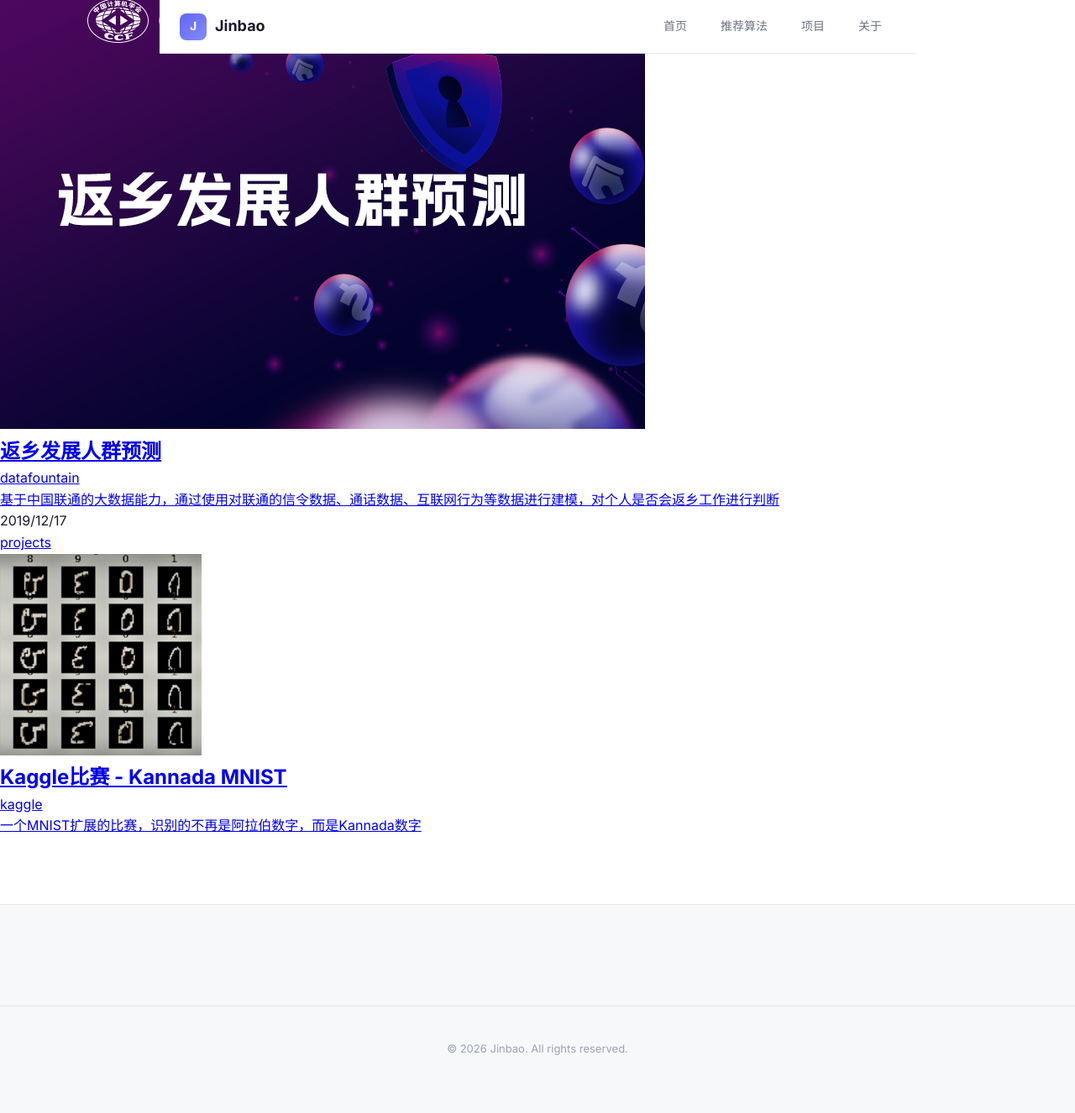
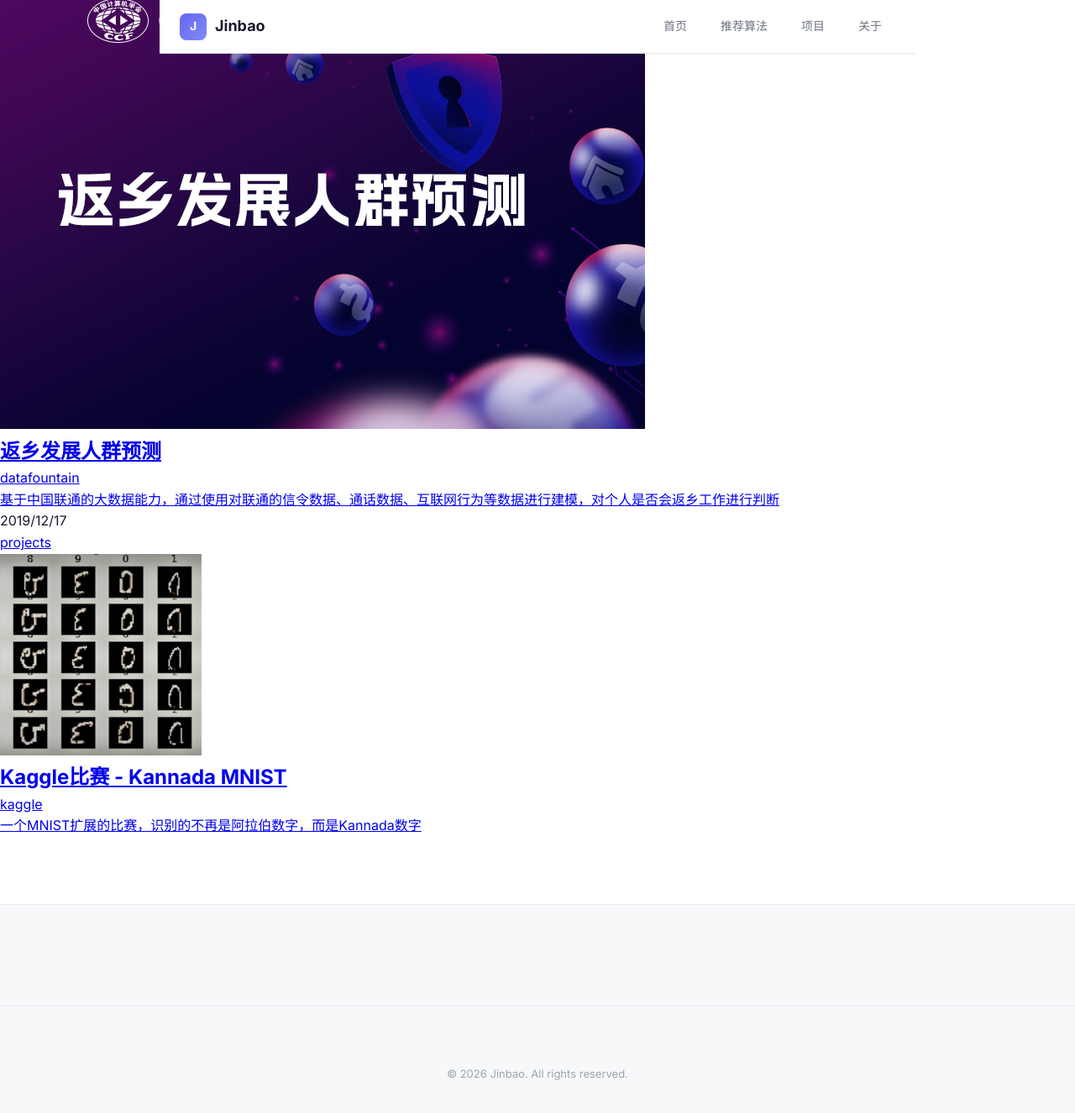
Before and after one commit to JinbaoSite/jinbaosite.github.io, a Jekyll site: the page built from projects/index.md, in a window 1280 px wide and 1400 px high, scrolled down 166 px. Shown: the top 1326 px of the window at 84% size. Built offline with Jekyll 4.4.1, drawn with Linux system fonts in a browser that asks for light colours.

Commit message:
Update style.css

```diff
--- a/assets/style.css
+++ b/assets/style.css
@@ -148,7 +148,11 @@
     }
 
     main { padding-top: 64px; }
-    .container { max-width: 900px; margin: 0 auto; padding: 0 24px; }
+    .container {
+          max-width: 900px;
+          margin: 30px auto;
+          padding: 0 24px;
+    }
 
     /* Hero - Geek Blog Style */
     .hero {
```
